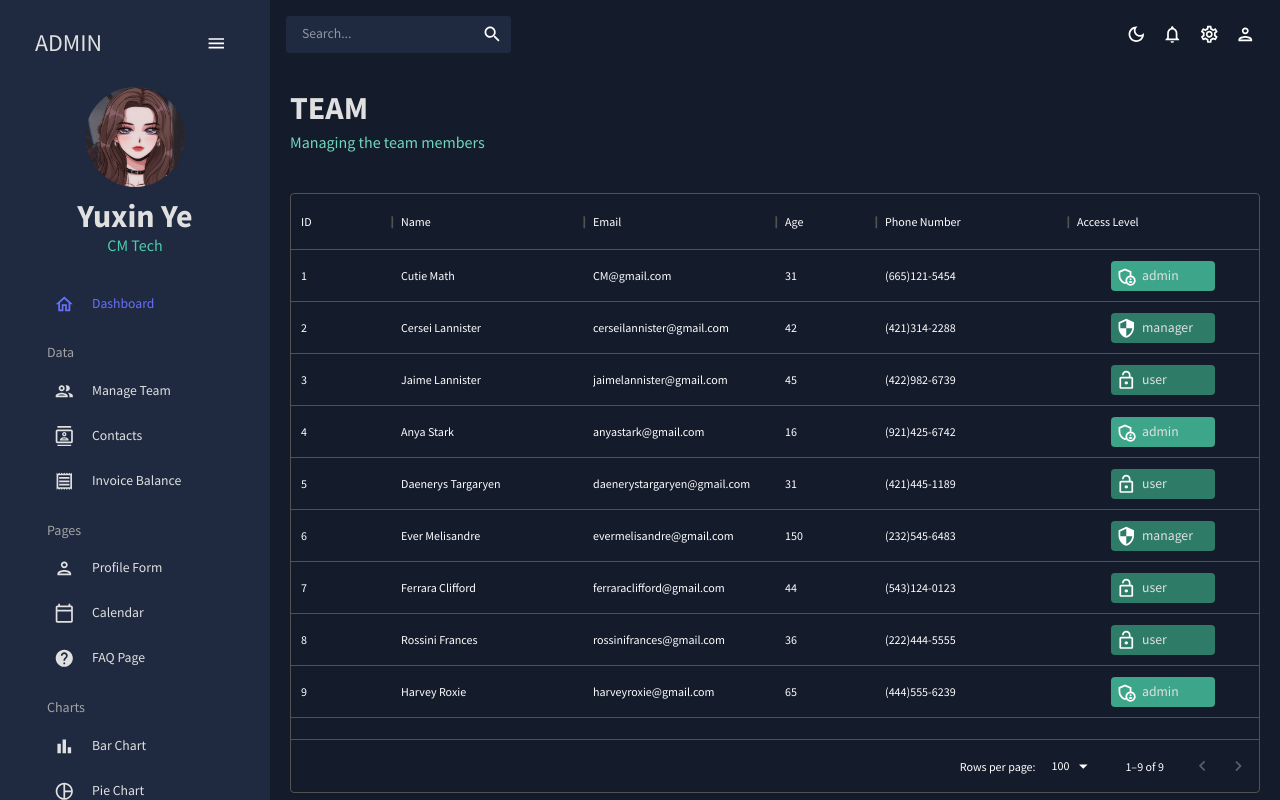
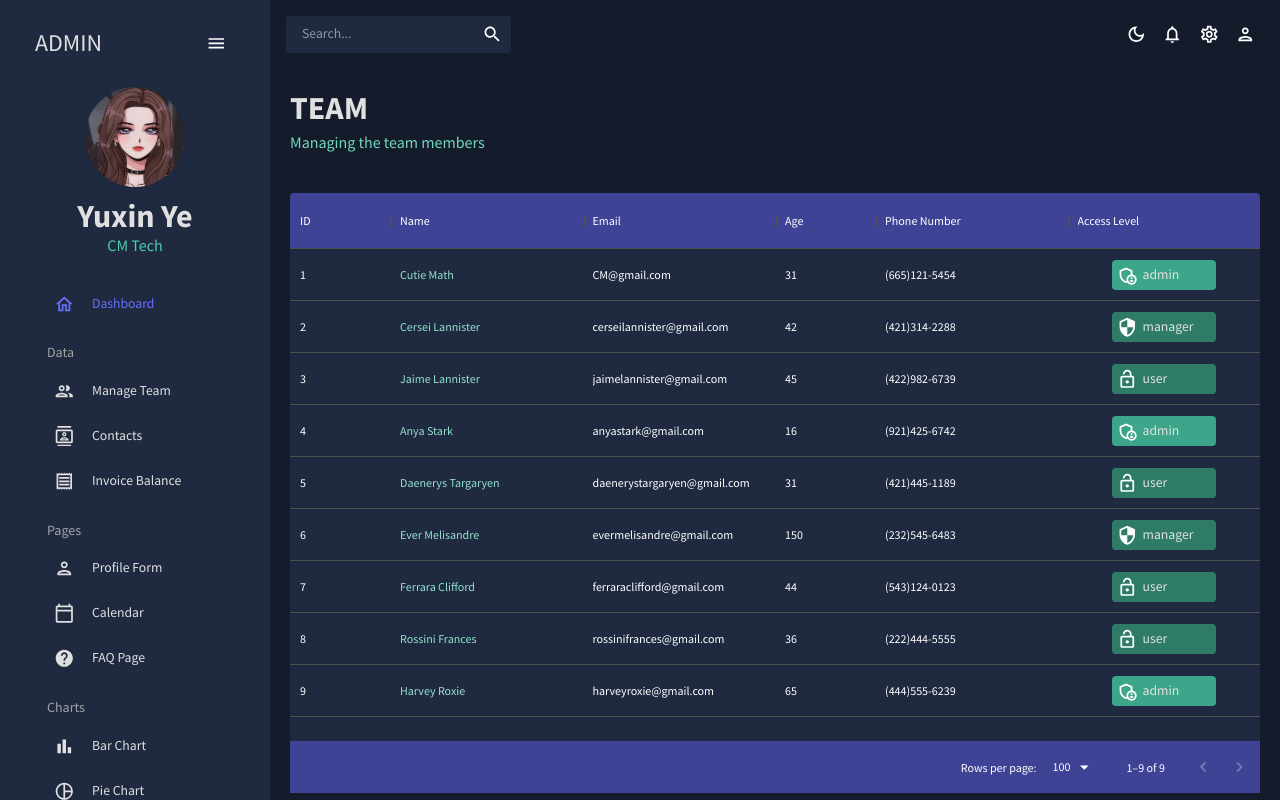
Before and after one commit to CutieMath/react-dashboard, a React (Create React App) app: page /team in a window 1280 px wide. Built offline with nearby package versions, Linux system fonts and the light colour scheme; a web font is replaced by a local one.

Commit message:
add dataGrid styling

```diff
--- a/src/scenes/team/index.jsx
+++ b/src/scenes/team/index.jsx
@@ -66,7 +66,31 @@
   return (
     <Box m="20px">
       <Header title="team" subtitle="managing the team members" />
-      <Box m="40px 0 0 0" height="75vh">
+      <Box
+        m="40px 0 0 0"
+        height="75vh"
+        sx={{
+          "& .MuiDataGrid-root": {
+            border: "none",
+          },
+          "& .MuiDataGrid-cell": {
+            borderBottom: "none",
+          },
+          "& .name-column--cell": {
+            color: colors.greenAccent[300],
+          },
+          "& .MuiDataGrid-columnHeaders": {
+            backgroundColor: colors.blueAccent[700],
+          },
+          "& .MuiDataGrid-virtualScroller": {
+            backgroundColor: colors.primary[400],
+          },
+          "& .MuiDataGrid-footerContainer": {
+            borderTop: "none",
+            backgroundColor: colors.blueAccent[700],
+          },
+        }}
+      >
         <DataGrid rows={mockDataTeam} columns={columns} />
       </Box>
     </Box>
```
